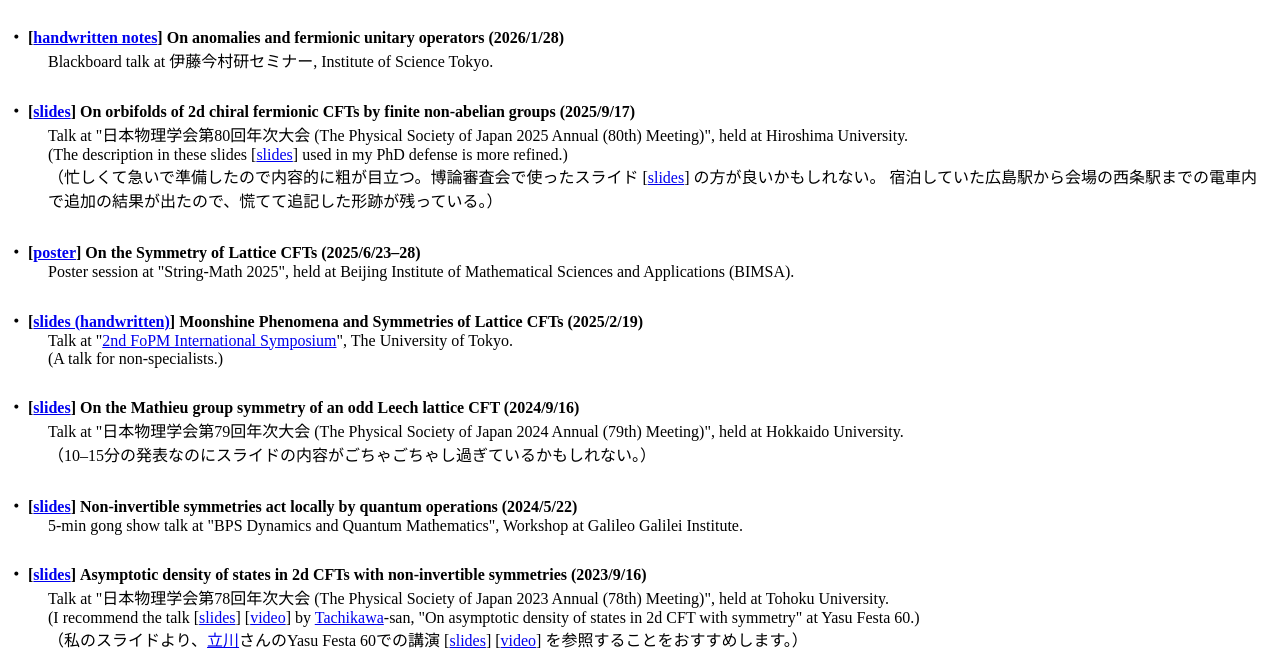
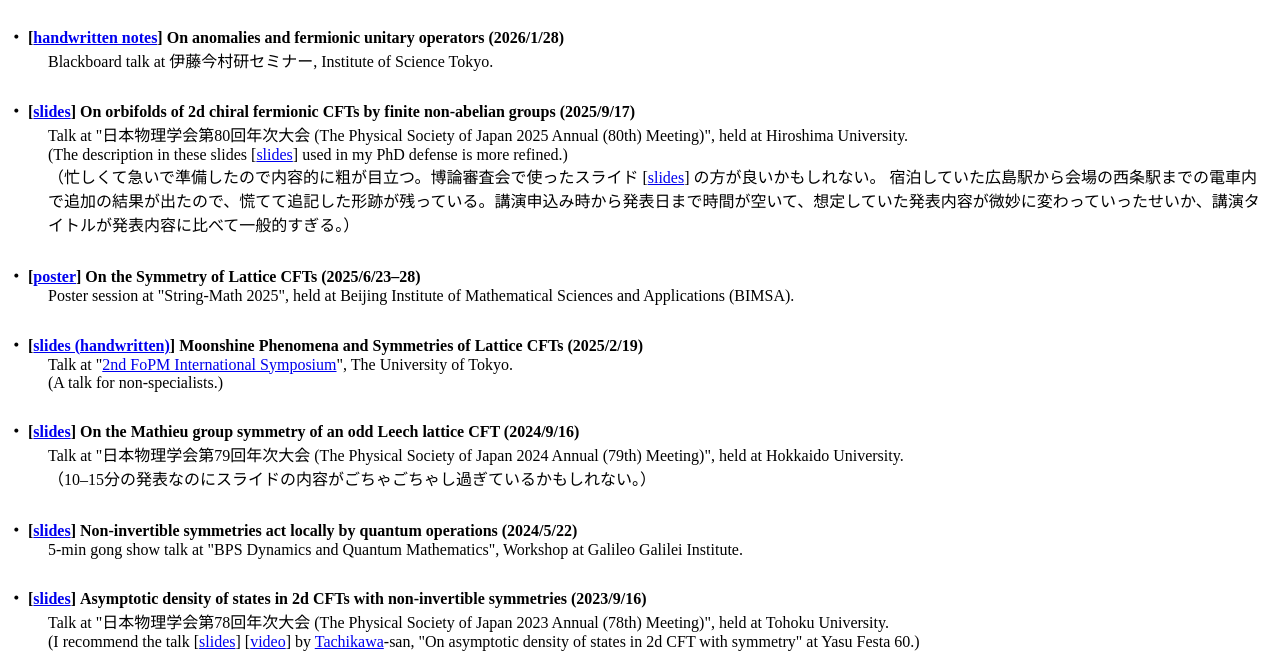
Before and after one commit to MasakiOkada0101/MasakiOkada0101.github.io, a plain HTML site: page talks.html in a window 1280 px wide. Shown: the part 143-796 px from the top of the page. Drawn offline with Linux system fonts and the light colour scheme.

Commit message:
Update talks.html

```diff
--- a/talks.html
+++ b/talks.html
@@ -31,7 +31,7 @@
                 Talk at "日本物理学会第80回年次大会 (The Physical Society of Japan 2025 Annual (80th) Meeting)", held at Hiroshima University.<br>
                 (The description in these slides [<a href="/slides/20260122_Conway-orbifold_PhD-defense.pdf">slides</a>] used in my PhD defense is more refined.)<br>
                 （忙しくて急いで準備したので内容的に粗が目立つ。博論審査会で使ったスライド [<a href="/slides/20260122_Conway-orbifold_PhD-defense.pdf">slides</a>] の方が良いかもしれない。
-                宿泊していた広島駅から会場の西条駅までの電車内で追加の結果が出たので、慌てて追記した形跡が残っている。）
+                宿泊していた広島駅から会場の西条駅までの電車内で追加の結果が出たので、慌てて追記した形跡が残っている。講演申込み時から発表日まで時間が空いて、想定していた発表内容が微妙に変わっていったせいか、講演タイトルが発表内容に比べて一般的すぎる。）
             </dd>
 
             <dt>
```
